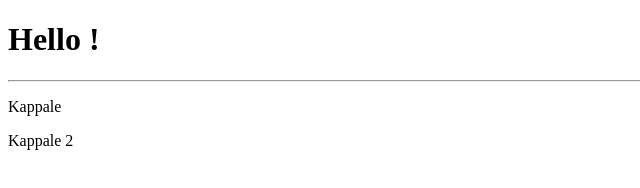
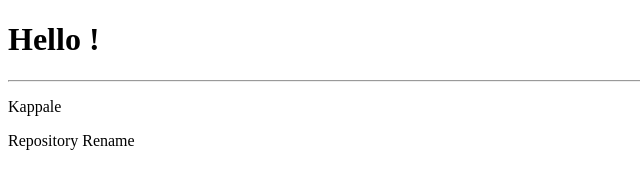
Before and after one commit to bramqaj24/Ensimm-inen-projekti, a plain HTML site: page index.html in a window 1280 px wide. Shown: the full height of the page, 0-640 px from the left. Drawn offline with Linux system fonts and the light colour scheme.

Commit message:
Repository name

```diff
--- a/index.html
+++ b/index.html
@@ -9,7 +9,7 @@
     <h1>Hello ! </h1>
     <hr/>
     <p> Kappale</p>
-    <p>Kappale 2</p>
+    <p>Repository Rename</p>
 
 </body>
 </html>
```
